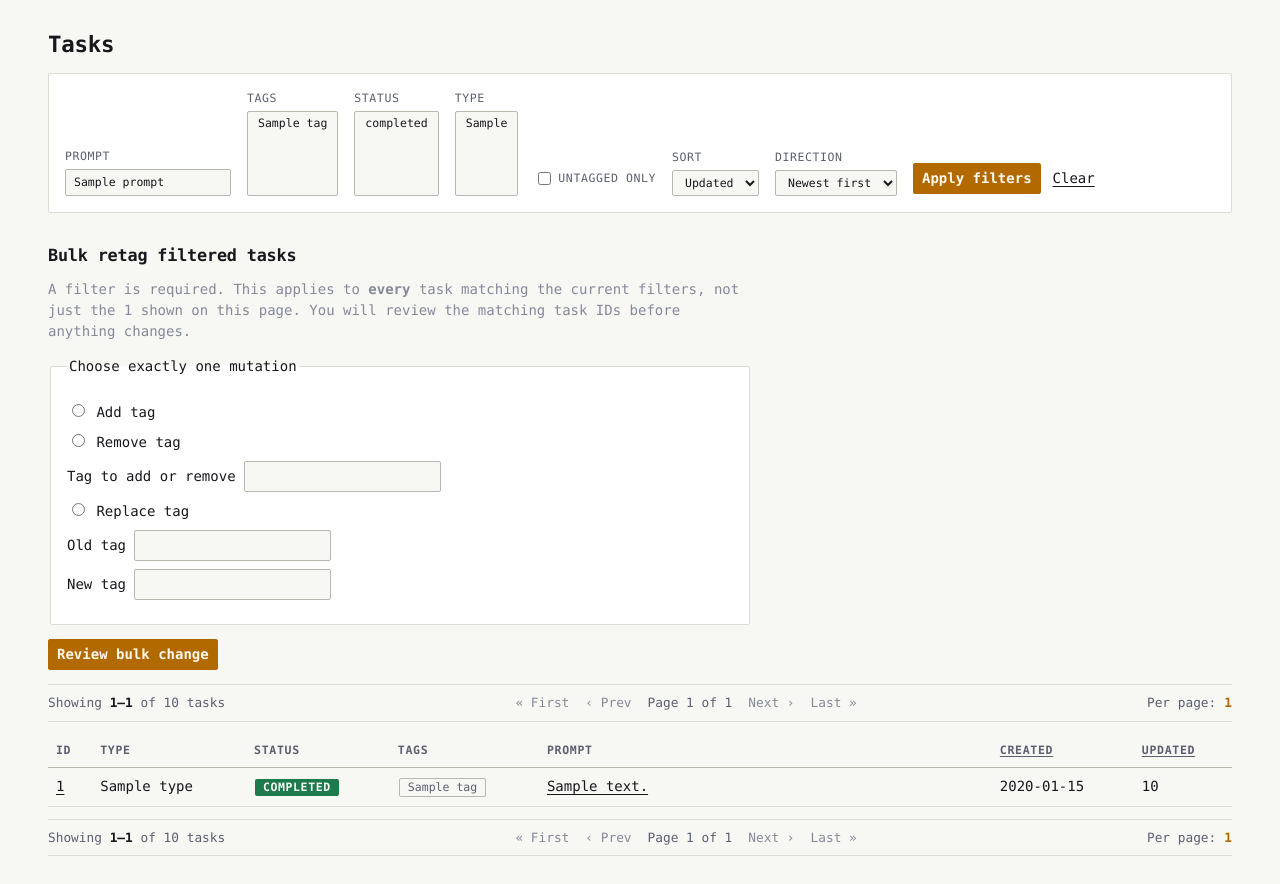
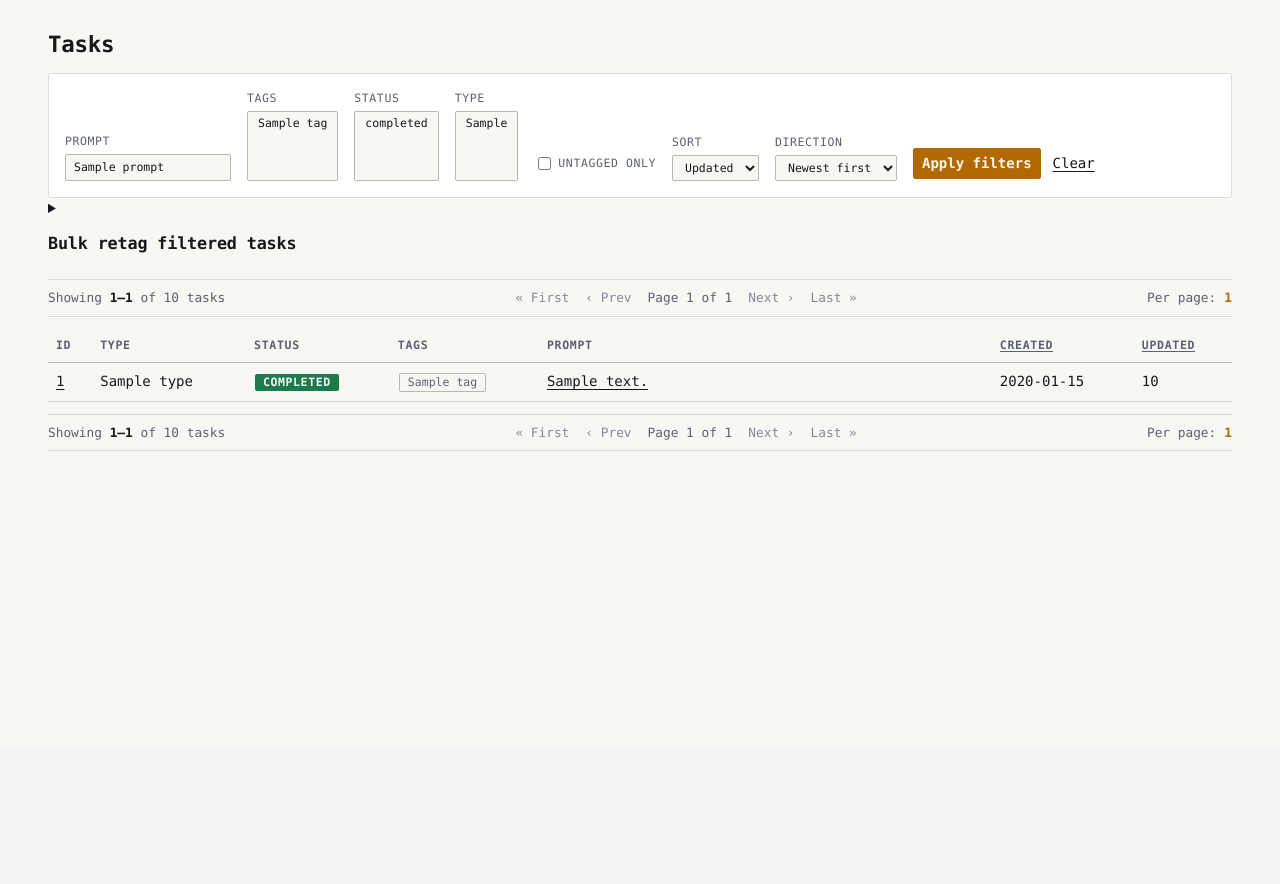
Before and after one commit to mhawthorne/gza, a FastAPI app: template server/src/gza_server/templates/tasks.html in a window 1280 px wide. Shown: the part 52-936 px from the top of the page. After the commit the page ends 503 px from the top, so only its background shows below. Run offline with FastAPI, Linux system fonts and the light colour scheme; the template is opened without the code that fills it: most values are stand-ins (such as "Sample title", 1, 10 or a date in 2020).

Commit message:
Compact the task list and disclose bulk retag
The filter form, the bulk retag form and the results table were three
equal-weight stacked slabs, so on a normal window the actual task rows
started below the fold. Put bulk retag behind a disclosure, since it is
an occasional operation rather than something to scroll past on every
visit, and shorten the multi-selects.

server: 215 passed.

Claude-Session: https://claude.ai/code/session_016dhYcEUZuyBFoibEKSY8hz

```diff
--- a/server/src/gza_server/templates/tasks.html
+++ b/server/src/gza_server/templates/tasks.html
@@ -46,7 +46,7 @@
     </label>
     <label>
       Tags
-      <select name="tag" multiple size="5" {% if filters.untagged %}disabled{% endif %}>
+      <select name="tag" multiple size="4" {% if filters.untagged %}disabled{% endif %}>
         {% for tag in known_tags %}
           <option value="{{ tag }}" {% if tag in filters.tags %}selected{% endif %}>{{ tag }}</option>
         {% endfor %}
@@ -54,7 +54,7 @@
     </label>
     <label>
       Status
-      <select name="status" multiple size="5">
+      <select name="status" multiple size="4">
         {% for status in statuses %}
           <option value="{{ status }}" {% if status in filters.statuses %}selected{% endif %}>{{ status }}</option>
         {% endfor %}
@@ -62,7 +62,7 @@
     </label>
     <label>
       Type
-      <select name="type" multiple size="5">
+      <select name="type" multiple size="4">
         {% for task_type in task_types %}
           <option value="{{ task_type }}" {% if task_type in filters.task_types %}selected{% endif %}>{{ task_type }}</option>
         {% endfor %}
@@ -92,8 +92,8 @@
     </div>
   </form>
 
-  <section class="tag-editor">
-    <h2>Bulk retag filtered tasks</h2>
+  <details class="tag-editor">
+    <summary><h2>Bulk retag filtered tasks</h2></summary>
     <p class="muted">A filter is required. This applies to <strong>every</strong> task matching the current filters, not just the {{ rows|length }} shown on this page. You will review the matching task IDs before anything changes.</p>
     <form method="post" action="/api/tasks/tags/bulk">
       {% for key, value in filters.query_pairs() %}
@@ -119,7 +119,7 @@
       </fieldset>
       <p><button type="submit">Review bulk change</button></p>
     </form>
-  </section>
+  </details>
 
   {{ pager("top") }}
   <div class="table-wrap">
```
